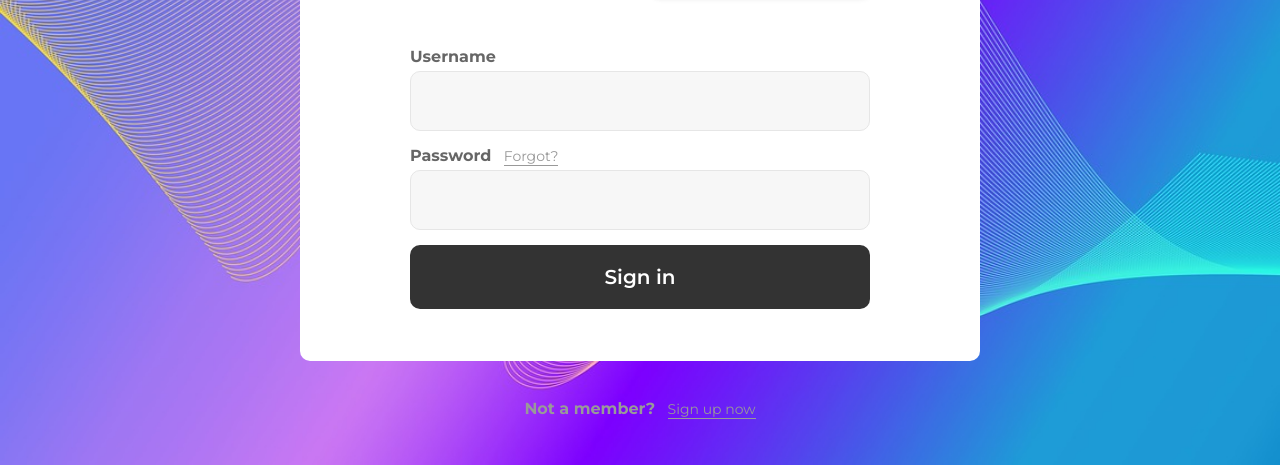
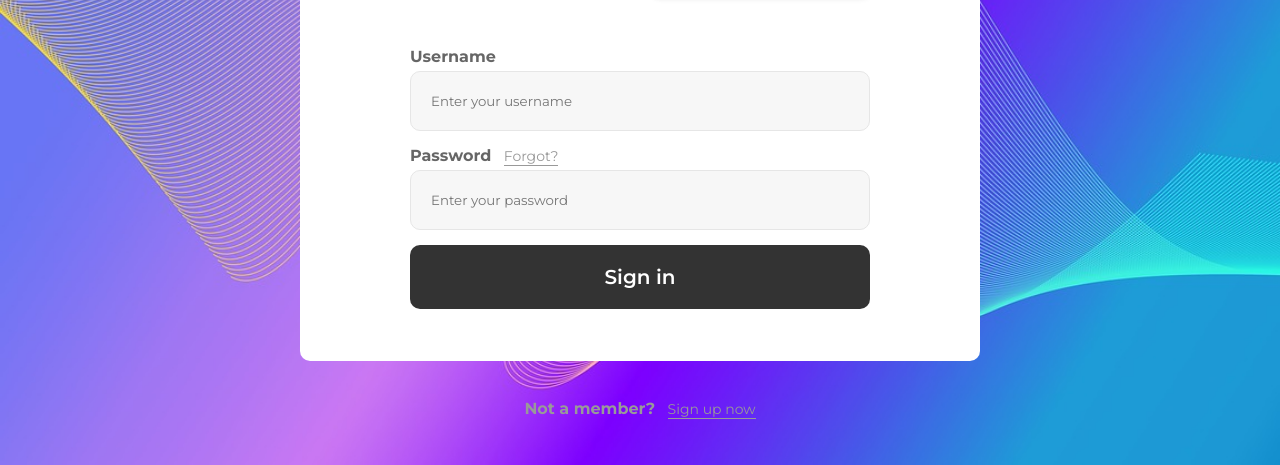
Before and after one commit to PauloPinto87/login-screen-2, a plain HTML site: page index.html in a window 1280 px wide. Shown: the part 335-800 px from the top of the page. Drawn offline with Linux system fonts and the light colour scheme.

Commit message:
Colocado placeholder

```diff
--- a/index.html
+++ b/index.html
@@ -27,12 +27,12 @@
         </div>
         <form action="#">
             <label for="username">Username</label>
-            <input type="text" name="usarname" id="username" required>
+            <input type="text" name="usarname" id="username" required placeholder="Enter your username">
             <div class="label">
                 <label for="password">Password</label>
                 <a href="">Forgot?</a>
             </div>
-            <input type="password" name="password" id="password" required>
+            <input type="password" name="password" id="password" required placeholder="Enter your password">
             <button type="submit">Sign in</button>
         </form>
         <footer>
```
